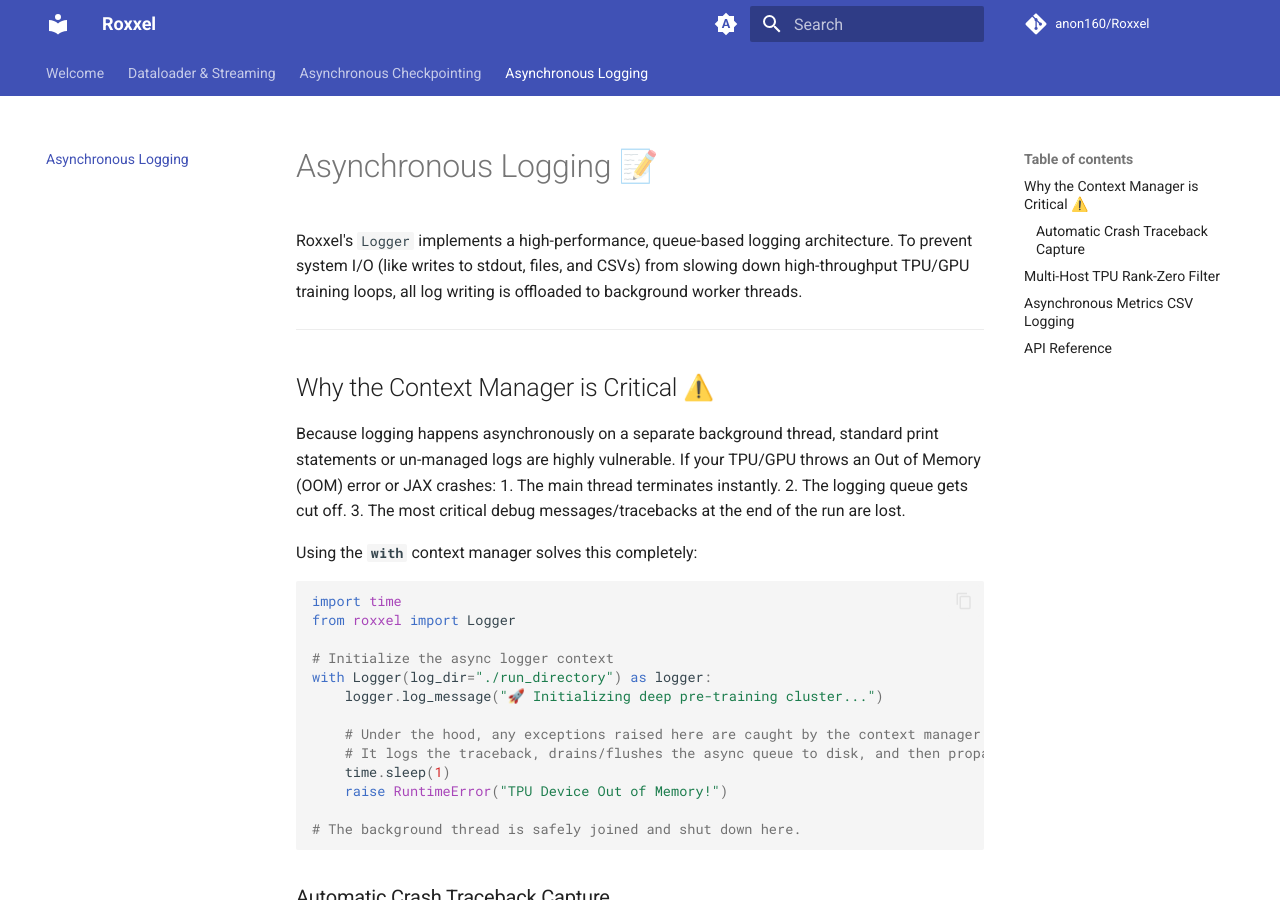
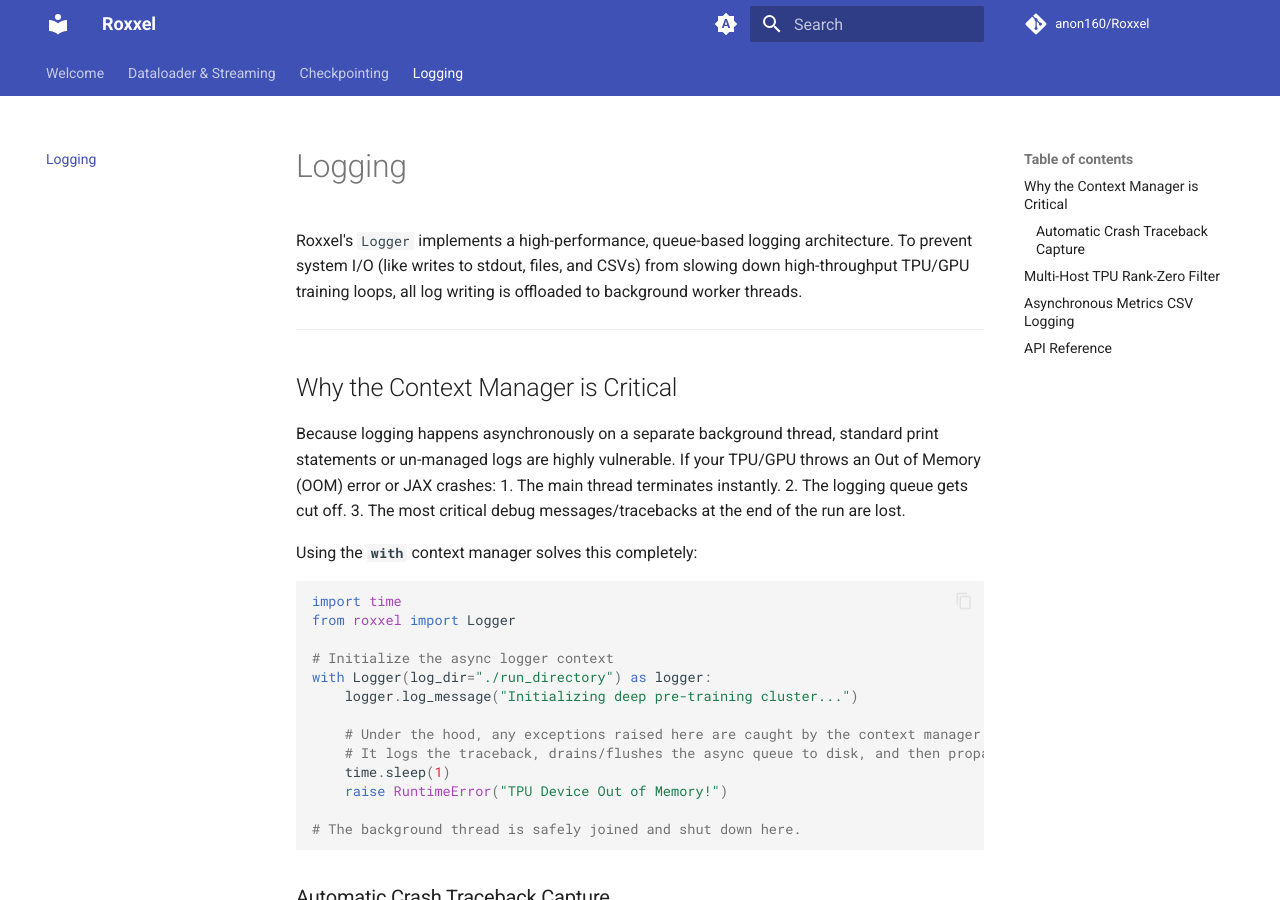
Before and after one commit to anon160/Roxxel, an MkDocs documentation site: the page built from docs/logging.md, in a window 1280 px wide and 900 px high. Built offline with MkDocs 1.6.1 and Material for MkDocs 9.7.7, drawn with Linux system fonts in a browser that asks for light colours; comment, search, counter and statistics services are not loaded.

Commit message:
docs: remove emojis and Asynchronous prefix from checkpointing and logging headings

```diff
--- a/docs/checkpointing.md
+++ b/docs/checkpointing.md
@@ -1,4 +1,4 @@
-# Asynchronous Checkpointing 🔄
+# Checkpointing
 
 Writing multi-gigabyte neural network weights and optimizer states to disk can freeze your GPU/TPU accelerators for several seconds, reducing hardware utilization.
 
--- a/docs/index.md
+++ b/docs/index.md
@@ -1,6 +1,6 @@
-# Roxxel 🚀
+# Roxxel
 
-Welcome to the documentation for **Roxxel**: a zero-RAM, JAX-centric dataloading, streaming, and asynchronous checkpointing & logging toolkit.
+Welcome to the documentation for **Roxxel**: a zero-RAM, JAX-centric dataloading, streaming, and checkpointing & logging toolkit.
 
 Roxxel is designed specifically for large-scale deep learning pipelines using JAX & Flax NNX. It provides OS-level memory mapping, zero-copy sharded device streaming, background model checkpointing, and thread-safe distributed logging.
 
@@ -9,7 +9,7 @@
 ## Navigation
 
 * **[Dataloader & Streaming](dataloader_and_streaming.md)**: Zero-RAM block loading and JAX-native multi-device data placement.
-* **[Asynchronous Checkpointing](checkpointing.md)**: Non-blocking weight and optimizer state preservation using Orbax.
-* **[Asynchronous Logging](logging.md)**: Zero-overhead logging with multi-host safety and automatic traceback capture.
+* **[Checkpointing](checkpointing.md)**: Non-blocking weight and optimizer state preservation using Orbax.
+* **[Logging](logging.md)**: Zero-overhead logging with multi-host safety and automatic traceback capture.
 
 For installation instructions and complete pre-training cookbooks, see the [Roxxel README](https://github.com/anon160/Roxxel).
--- a/docs/logging.md
+++ b/docs/logging.md
@@ -1,10 +1,10 @@
-# Asynchronous Logging 📝
+# Logging
 
 Roxxel's `Logger` implements a high-performance, queue-based logging architecture. To prevent system I/O (like writes to stdout, files, and CSVs) from slowing down high-throughput TPU/GPU training loops, all log writing is offloaded to background worker threads.
 
 ---
 
-## Why the Context Manager is Critical ⚠️
+## Why the Context Manager is Critical
 
 Because logging happens asynchronously on a separate background thread, standard print statements or un-managed logs are highly vulnerable. If your TPU/GPU throws an Out of Memory (OOM) error or JAX crashes:
 1. The main thread terminates instantly.
@@ -19,7 +19,7 @@
 
 # Initialize the async logger context
 with Logger(log_dir="./run_directory") as logger:
-    logger.log_message("🚀 Initializing deep pre-training cluster...")
+    logger.log_message("Initializing deep pre-training cluster...")
 
     # Under the hood, any exceptions raised here are caught by the context manager.
     # It logs the traceback, drains/flushes the async queue to disk, and then propagates the error.
--- a/mkdocs.yml
+++ b/mkdocs.yml
@@ -46,8 +46,8 @@
 nav:
   - Welcome: index.md
   - Dataloader & Streaming: dataloader_and_streaming.md
-  - Asynchronous Checkpointing: checkpointing.md
-  - Asynchronous Logging: logging.md
+  - Checkpointing: checkpointing.md
+  - Logging: logging.md
 
 plugins:
   - search
```
Also changed, not shown: docs/dataloader_and_streaming.md (+1 -1 lines), 3 other files.
